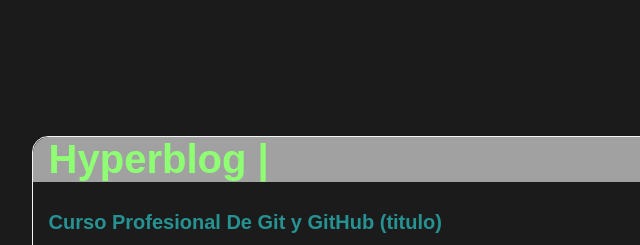
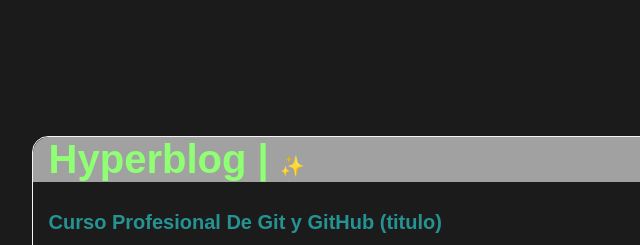
Before and after one commit to YakeCode/curso-gityGithub, a plain HTML site: page proyecto1/index.html in a window 1280 px wide. Shown: the top 245 px of the page, 165-805 px from the left. Drawn offline with Linux system fonts and the light colour scheme.

Commit message:
corregido el header dsde el main

```diff
--- a/proyecto1/index.html
+++ b/proyecto1/index.html
@@ -11,7 +11,7 @@
         <div id="cabecera">
             <p>
                 Hyperblog |
-                <span></span>
+                <span>✨</span>
 
             </p>
         </div>
```
